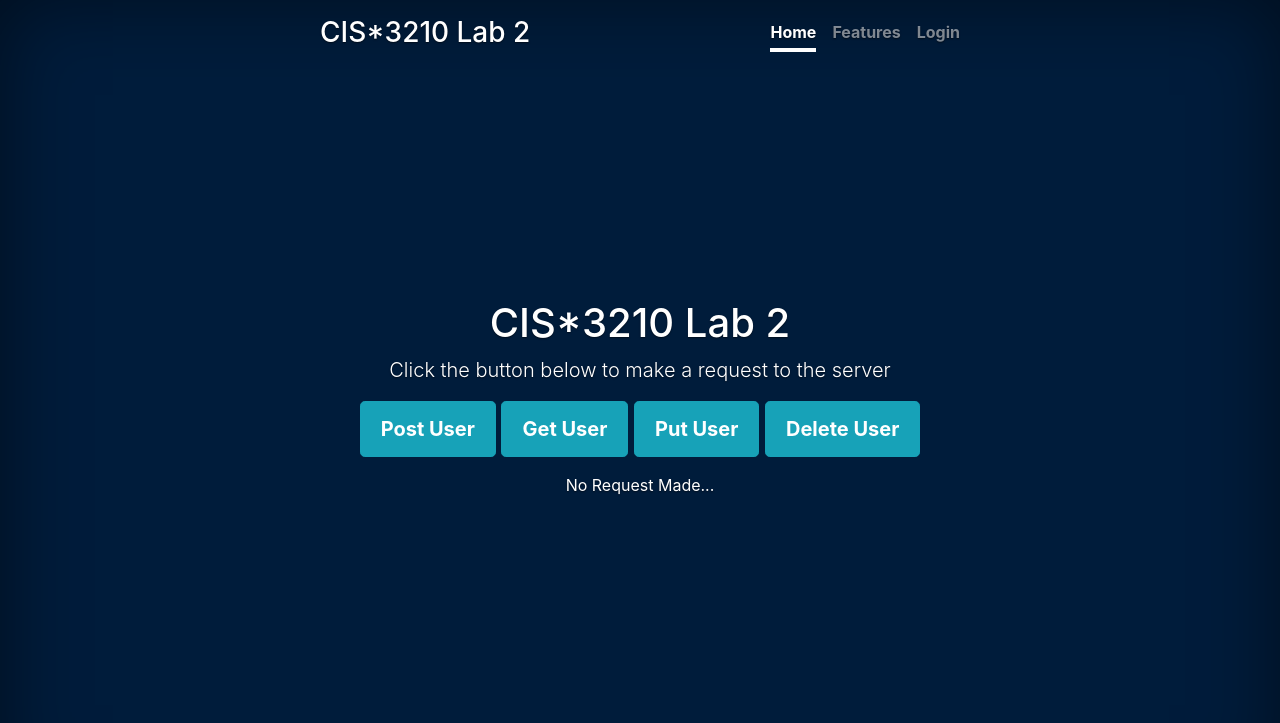
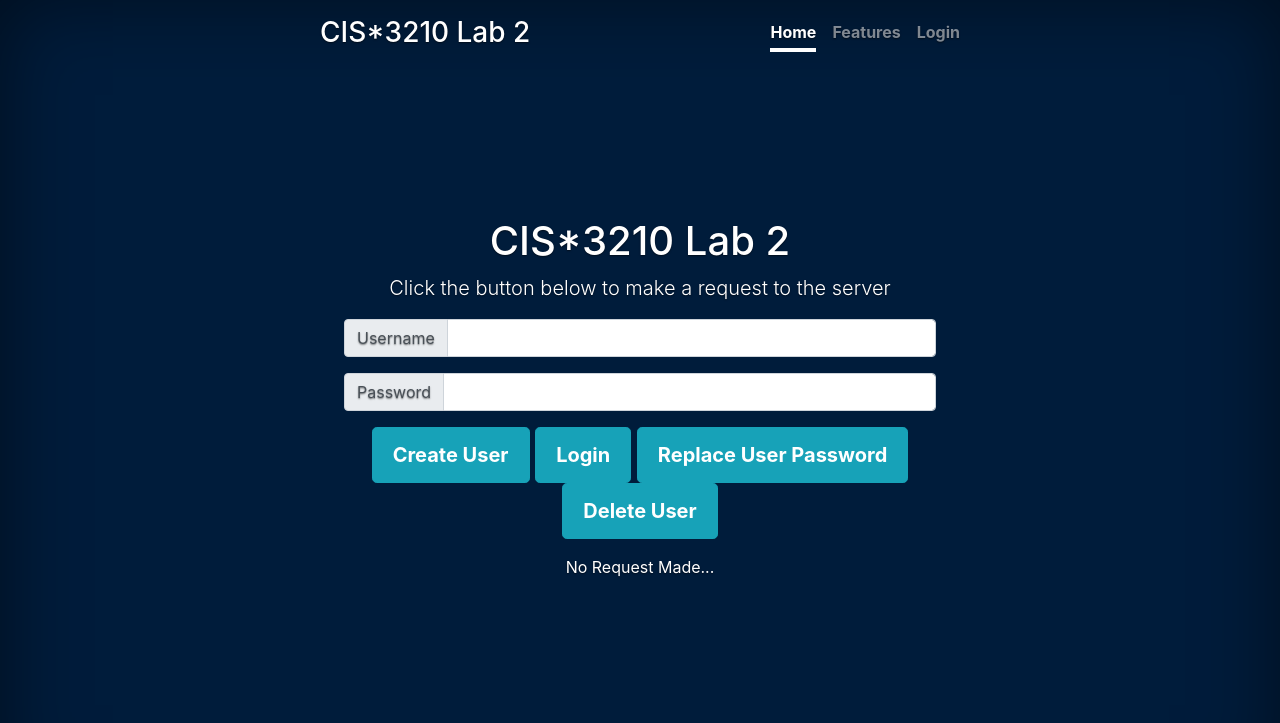
Before and after one commit to Ultrajai/CIS-3210_LabProj, a Flask app: page / in a window 1280 px wide. Shown: the top 723 px of the page. Run offline with Flask 2, Linux system fonts and the light colour scheme; parts of the project's set-up code (start-up, migrations or seed data) failed here and were passed over; some libraries are stand-ins or nearby versions.

Commit message:
something

```diff
--- a/app.py
+++ b/app.py
@@ -1,10 +1,27 @@
 #!/usr/local/bin/python
 
 from flask import Flask, render_template, request, jsonify
+import MySQLdb
+import json
 
 app = Flask(__name__, static_url_path='')
 #app.debug = True
 
+def get_db():
+    db = MySQLdb.connect(host="dursley.socs.uoguelph.ca",
+                     user="ajai",
+                     passwd="1015577",
+                     db="ajai")
+    return db
+
+# establishes db connection and gets a cursor to start accepting inputs
+db = get_db()
+cursor = db.cursor()
+
+#set up user table so that we can store users in database
+cursor.execute("drop table Users;")
+cursor.execute("create table Users (name VARCHAR(255), password VARCHAR(255));")
+#cursor.execute("insert into Users values ('asd', 'asd');")
 
 @app.route('/')
 def index(name=None):
@@ -13,18 +30,17 @@ def index(name=None):
 @app.route('/user', methods = ['GET', 'POST', 'PUT', 'DELETE'])
 def login():
     if request.method == 'POST':
-        print('recieved a POST request!')
-        message = 'Trying to POST user!'
+        #got to change the json object to string then convert that into a dictionary
+        userPass = json.loads(json.dumps(request.get_json()))
+        #cursor.execute("insert into Users values (%s, %s);", (userPass['username'], userPass['password']))
+        message = 'Trying to create a new user!'
         return jsonify(message)
     elif request.method == 'PUT':
-        print('recieved a PUT request!')
-        message = 'Trying to PUT user!'
+        message = 'Trying to create or replace a user!'
         return jsonify(message)
     elif request.method == 'DELETE':
-        print('recieved a DELETE request!')
-        message = 'Trying to DELETE user!'
+        message = 'Trying to delete user!'
         return jsonify(message)
     else:
-        print('recieved a GET request!')
-        message = 'Trying to GET user!'
+        message = 'Trying to get a user!'
         return jsonify(message)
--- a/static/js/init.js
+++ b/static/js/init.js
@@ -4,9 +4,15 @@ $(document).ready(function () {
 
 	$("#PostUser").click(function(event){
 
+    var data = {username : $("#username").val(), password : $("#password").val()}
+    console.log(data);
+
     $.ajax({
 		  type: "POST",
 		  url: '/user',
+      data: JSON.stringify(data),
+      dataType: 'json',
+      contentType: 'application/json',
 		  success: function(result){
         $("#RequestResult").html(result);
       }
--- a/templates/index.html
+++ b/templates/index.html
@@ -8,7 +8,7 @@
 		<meta name="description" content="">
 		<meta name="author" content="">
 		<link rel="shortcut icon" href="#">
-		<title>CIS*3210 Lab 1</title>
+		<title>CIS*3210 Lab 2</title>
 
 		<!-- Bootstrap core CSS -->
 		<link href="/css/bootstrap.min.css" rel="stylesheet">
@@ -24,7 +24,7 @@
 					<nav class="nav nav-masthead justify-content-center">
 						<a class="nav-link active" href="#">Home</a>
 						<a class="nav-link" href="#">Features</a>
-						<a class="nav-link" href="/login">Login</a>
+						<a class="nav-link" href="#">Login</a>
 					</nav>
 				</div>
 			</header>
@@ -32,10 +32,25 @@
 			<main role="main" class="inner cover">
 				<h1 class="cover-heading">CIS*3210 Lab 2</h1>
 				<p class="lead">Click the button below to make a request to the server</p>
+
+				<div class="input-group mb-3">
+				  <div class="input-group-prepend">
+				    <span class="input-group-text" id="inputGroup-sizing-default">Username</span>
+				  </div>
+				  <input type="text" id="username" class="form-control" aria-label="Sizing example input" aria-describedby="inputGroup-sizing-default">
+				</div>
+
+				<div class="input-group mb-3">
+				  <div class="input-group-prepend">
+				    <span class="input-group-text" id="inputGroup-sizing-default">Password</span>
+				  </div>
+				  <input type="password" id="password" class="form-control" aria-label="Sizing example input" aria-describedby="inputGroup-sizing-default">
+				</div>
+
 				<p class="lead">
-					<button id="PostUser" class="btn btn-lg btn-info">Post User</button>
-					<button id="GetUser" class="btn btn-lg btn-info">Get User</button>
-					<button id="PutUser" class="btn btn-lg btn-info">Put User</button>
+					<button id="PostUser" class="btn btn-lg btn-info">Create User</button>
+					<button id="GetUser" class="btn btn-lg btn-info">Login</button>
+					<button id="PutUser" class="btn btn-lg btn-info">Replace User Password</button>
 					<button id="DeleteUser" class="btn btn-lg btn-info">Delete User</button>
 				</p>
 				<div id="RequestResult">No Request Made...</div>
```
